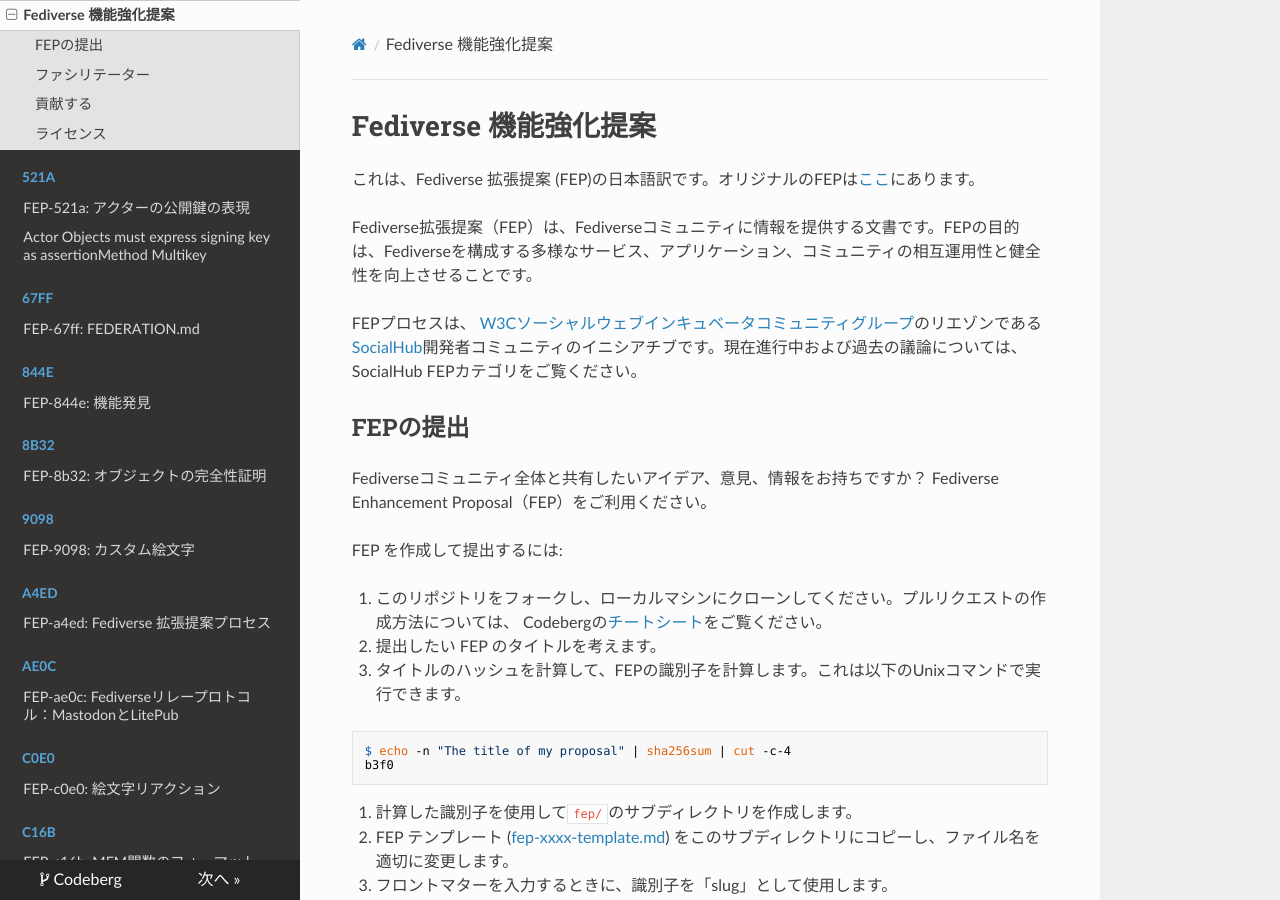
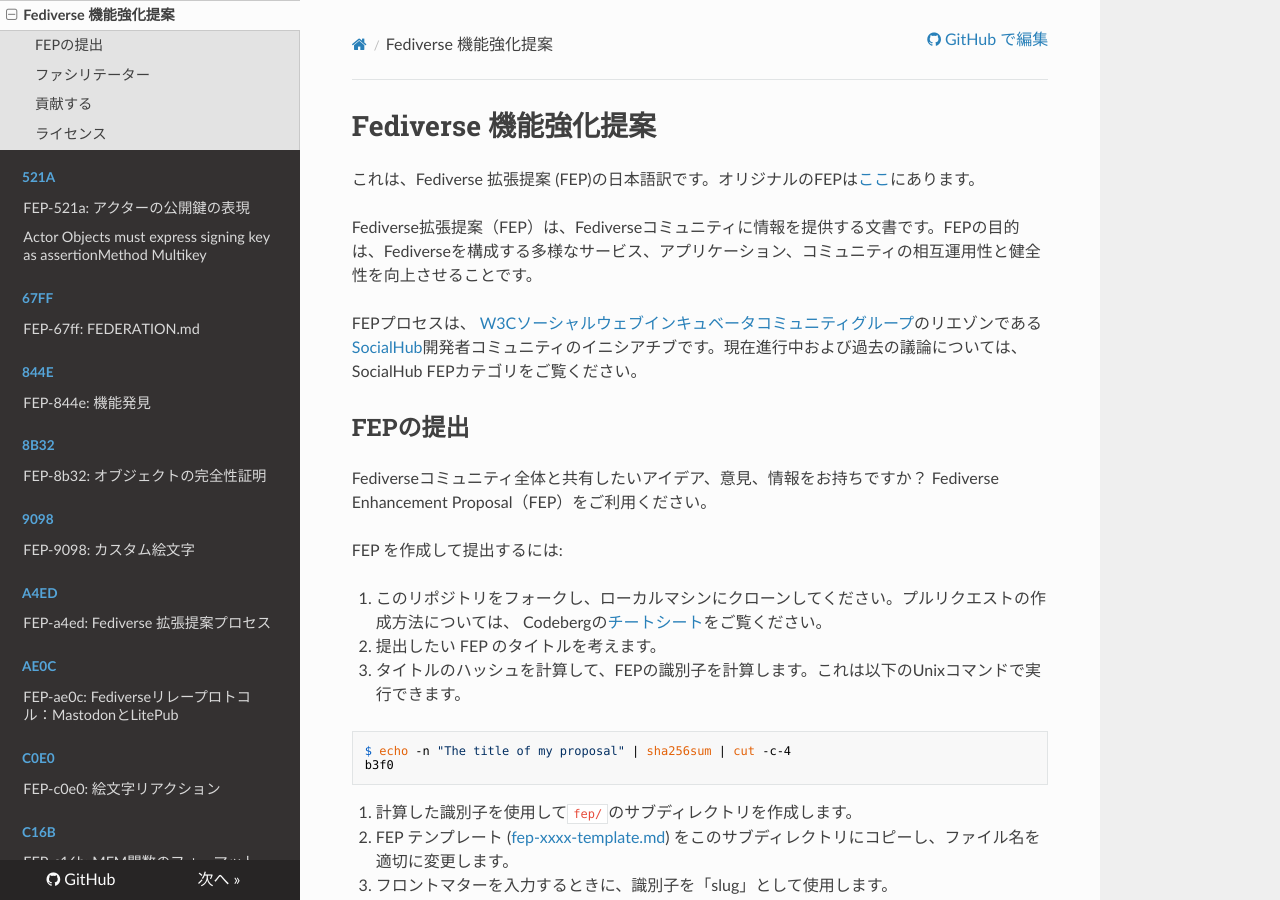
Before and after one commit to AmaseCocoa/fep, an MkDocs documentation site: the page built from docs/index.md, in a window 1280 px wide and 900 px high. Built offline with MkDocs 1.6.1, drawn with Linux system fonts in a browser that asks for light colours; nearby versions of some CDN libraries; some of the changed lines change nothing that is shown.

Commit message:
urlミスってた

```diff
--- a/mkdocs.yml
+++ b/mkdocs.yml
@@ -5,7 +5,7 @@
   locale: ja
 
 docs_dir: docs
-repo_url: https://codeberg.org/AmaseCocoa/fep-ja
+repo_url: https://github.com/AmaseCocoa/fep
 
 markdown_extensions:
   - admonition
```
